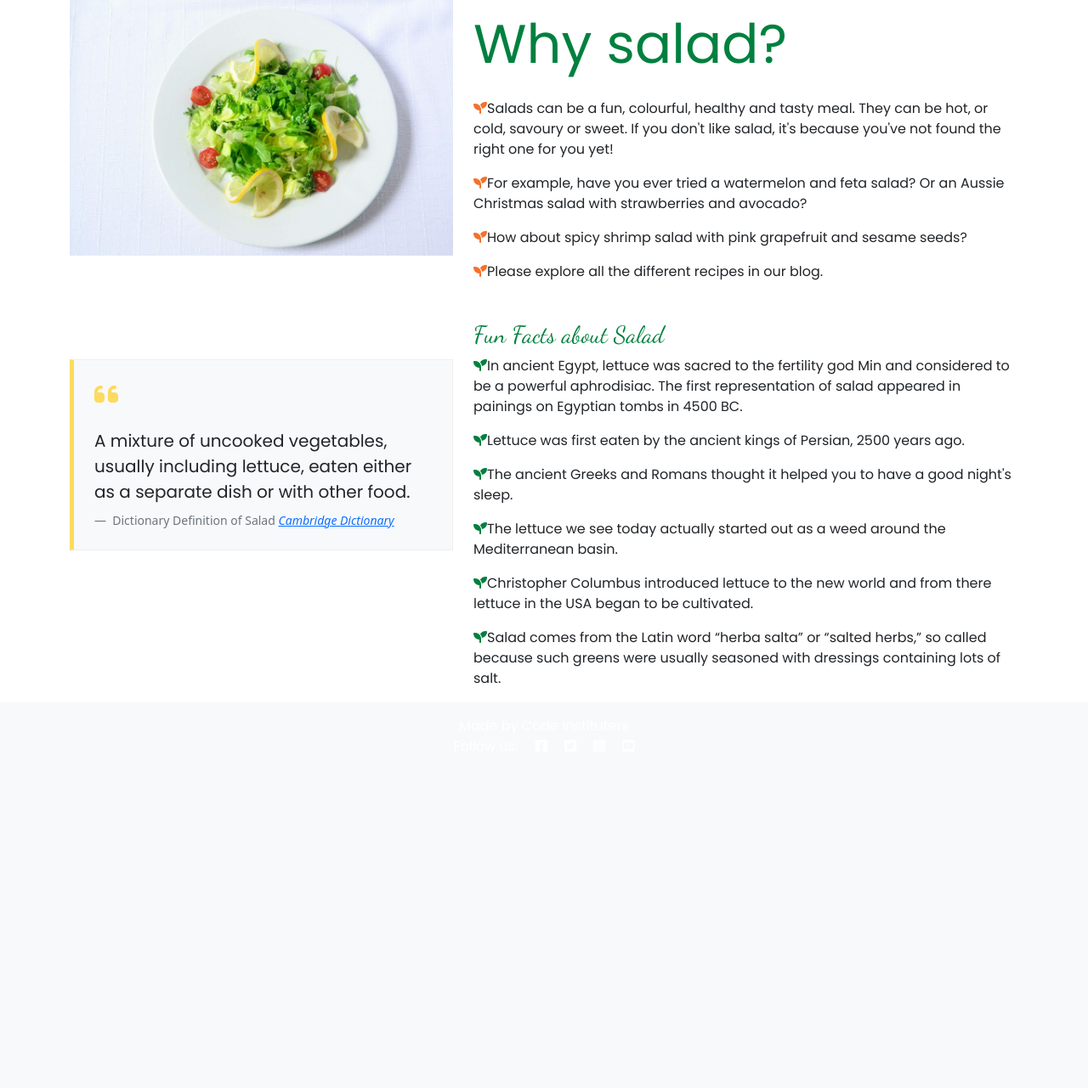
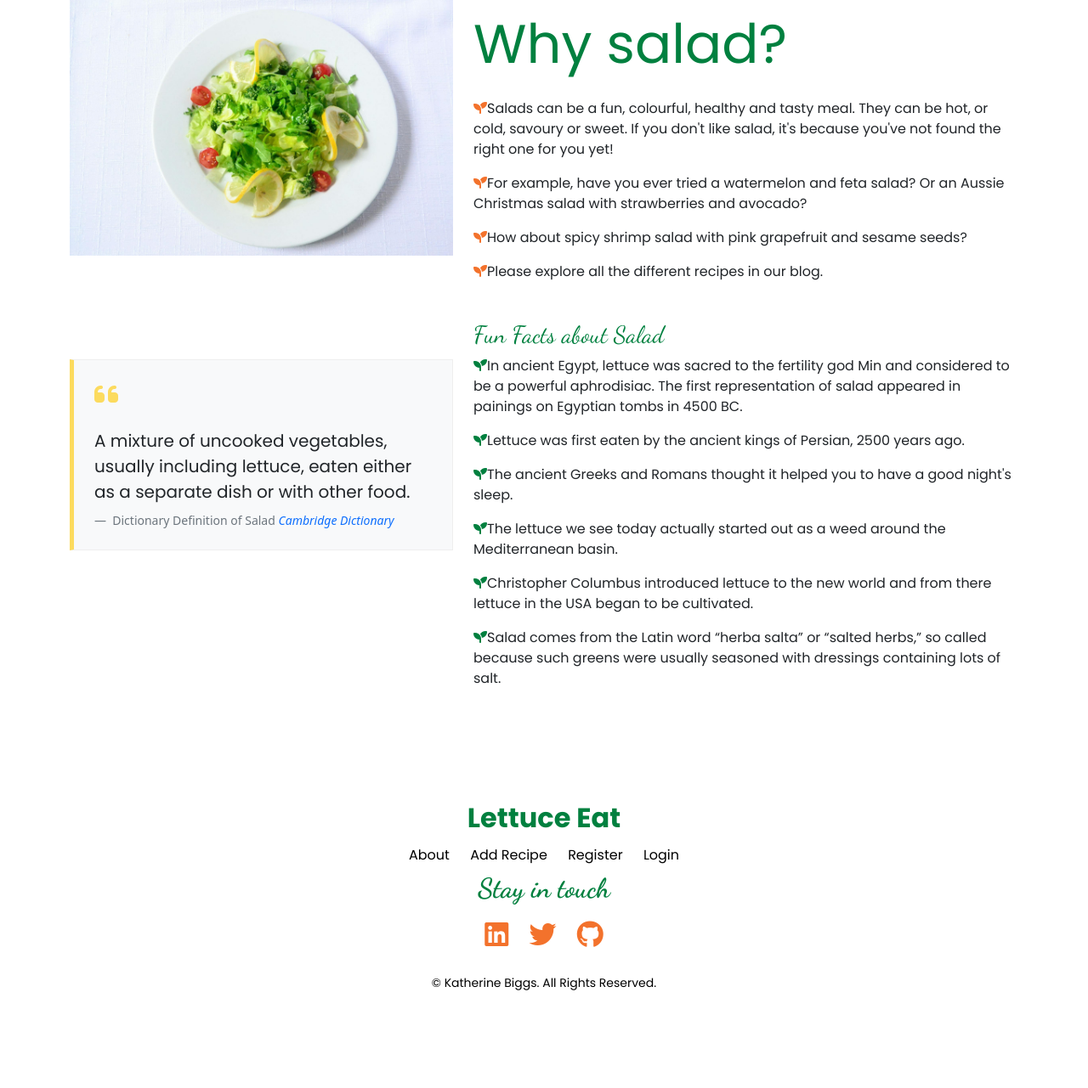
Before and after one commit to Kat632/PP4-LettuceEat, a Django app: page /about/ in a window 1280 px wide. Shown: the part 178-1459 px from the top of the page at 85% size. Before the commit the page ends 983 px from the top, so only its background shows below. Run offline with Django 3.2, Linux system fonts and the light colour scheme; some libraries are stand-ins or nearby versions.

Commit message:
footer styling

```diff
--- a/blog/models.py
+++ b/blog/models.py
@@ -7,16 +7,12 @@ from cloudinary.models import CloudinaryField
 STATUS = ((0, "Draft"), (1, "Published"))
 LEVEL = ((0, "Easy"), (1, "Regular"), (2, "Hard"))
 
-def my_slugify_function(content):
-    return content.replace('_', '-').lower()
-
 class Recipe(models.Model):
     """
     Model for the Recipe
     """
     title = models.CharField(max_length=200, unique=True)
-    slug = AutoSlugField(
-        populate_from='title', slugify_function=my_slugify_function)
+    slug = AutoSlugField(populate_from='title', unique=True,)
     author = models.ForeignKey(
         User, on_delete=models.CASCADE, related_name="recipes")
     excerpt = models.TextField(blank=True)
--- a/static/css/style.css
+++ b/static/css/style.css
@@ -1,12 +1,3 @@
-footer {
-  padding-top: 3rem;
-  padding-bottom: 3rem;
-}
-
-footer p {
-  margin-bottom: .25rem;
-}
-
 .box-shadow {
   box-shadow: 0 .25rem .75rem rgba(0, 0, 0, .05);
 }
@@ -194,3 +185,54 @@ p {
 .yellow-box {
   background-color: #fcdb5e;
 }
+
+/*
+ FOOTER
+*/
+
+footer a {
+  -webkit-transition: .3s all ease;
+  -o-transition: .3s all ease;
+  transition: .3s all ease; }
+  a, a:hover {
+    text-decoration: none !important; }
+
+.content {
+  height: 70vh; }
+
+.footer-16371 {
+  padding: 7rem 0;
+  font-family: "Poppins", sans-serif; }
+  .footer-16371 .footer-site-logo {
+    text-align: center;
+    font-size: 2rem;
+    font-weight: 900; }
+    .footer-16371 .footer-site-logo a {
+      color: #00803f; }
+  .footer-16371 .nav-links {
+    padding: 0;
+    margin: 0; }
+    .footer-16371 .nav-links li {
+      display: inline-block; }
+      .footer-16371 .nav-links li a {
+        padding: 10px;
+        color: #000; }
+        .footer-16371 .nav-links li a:hover {
+          color: #74b807; }
+  .footer-16371 .social h3 {
+    font-weight: bold;
+    font-size: 2rem;
+    color: #00803f; }
+  .footer-16371 .social ul li {
+    display: inline-block; }
+    .footer-16371 .social ul li a {
+      display: inline-block;
+      padding: 10px; }
+    .footer-16371 .social ul li.in a {
+      color: #F3722C; }
+    .footer-16371 .social ul li.tw a {
+      color: #F3722C; }
+    .footer-16371 .social ul li.fb a {
+      color: #F3722C; }
+  .footer-16371 .copyright {
+    color: #000; }
--- a/templates/base.html
+++ b/templates/base.html
@@ -82,13 +82,43 @@
     </main>
 
      <!-- Footer -->
-    <footer class="footer mt-auto py-3 bg-light">
-        <p class="m-0 text-center text-white">Made by Code Instituters</p>
-        <p class="m-0 text-center text-white">Follow us: <i class="fab fa-facebook-square ms-3"></i>
-            <i class="fab fa-twitter-square ms-3"></i>
-            <i class="fab fa-instagram-square ms-3"></i>
-            <i class="fab fa-youtube-square ms-3"></i></p>
+     <footer class="footer-16371">
+      <div class="container">
+        <div class="row justify-content-center">
+          <div class="col-md-9 text-center">
+            <div class="footer-site-logo mb-2">
+              <a href="{% url 'home' %}">Lettuce Eat</a>
+            </div>
+            <ul class="list-unstyled nav-links mb-2">
+              <li><a href="{% url 'about' %}">About</a></li>
+              <li><a href="{% url 'create_recipe' %}">Add Recipe</a></li>
+              {% if user.is_authenticated %}
+              <li><a href="{% url 'account_logout' %}">Logout</a></li>
+              {% else %}
+              <li><a href="{% url 'account_signup' %}">Register</a></li>
+              <li><a href="{% url 'account_login' %}">Login</a></li>
+              {% endif %}
+            </ul>
+
+            <div class="social mb-2">
+              <h3>Stay in touch</h3>
+              <ul class="list-unstyled">
+                <li class="in"><a href="#"><span><i class="fa-brands fa-linkedin fa-2x"></i></span></a></li>
+                <li class="fb"><a href="#"><span><i class="fa-brands fa-twitter fa-2x"></i></span></a></li>
+                <li class="tw"><a href="#"><span><i class="fa-brands fa-github fa-2x"></i></span></a></li>
+              </ul>
+            </div>
+
+            <div class="copyright">
+              <p class="mb-0"><small>&copy; Katherine Biggs. All Rights Reserved.</small></p>
+            </div>
+
+
+          </div>
+        </div>
+      </div>
     </footer>
+
 
   </body>
 
```
Also changed, not shown: blog/migrations/0006_alter_recipe_slug.py (added).
